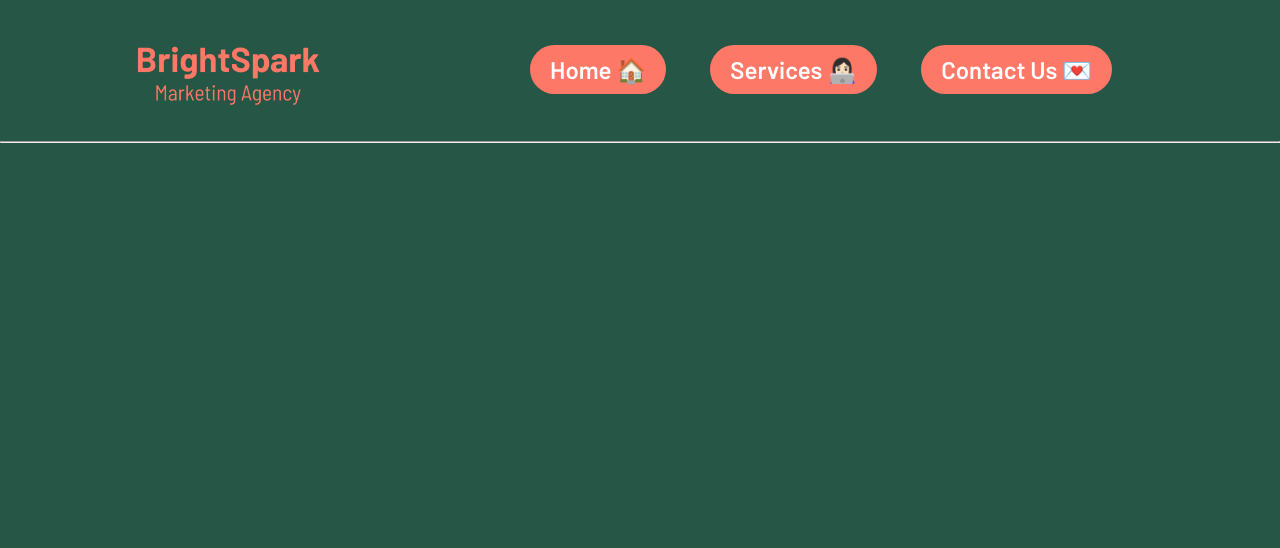
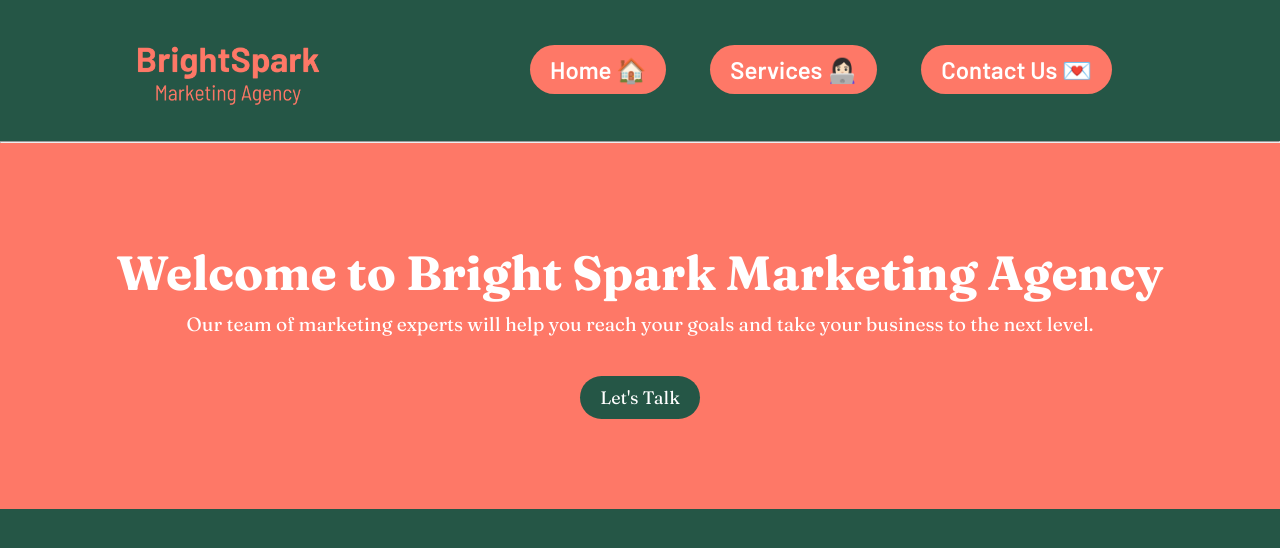
Before and after one commit to KunnikarB/brightSpark-agency, a plain HTML site: page index.html in a window 1280 px wide. Drawn offline with Linux system fonts and the light colour scheme.

Commit message:
Add hero section

```diff
--- a/index.html
+++ b/index.html
@@ -35,8 +35,20 @@
         </nav>
       </div>
     </header>
-    <hr>
-    <!-- Hero Section -->
+    <hr />
+
+    <!-- Hero section with a call-to-action -->
+    <section id="hero">
+      <div class="container">
+        <h2>Welcome to Bright Spark Marketing Agency</h2>
+        <p>
+          Our team of marketing experts will help you reach your goals and take
+          your business to the next level.
+        </p>
+        <a href="#contact" class="cta-button">Let's Talk</a>
+      </div>
+    </section>
+
 
   </body>
 </html>
--- a/styles.css
+++ b/styles.css
@@ -64,3 +64,40 @@ header nav ul li a:last-child {
 header nav ul li a:hover {
   color: var(--hover-color);
 }
+
+#hero {
+    background: var(--primary-color);
+    color: var(--nav-text-color);
+    padding: 100px 0;
+    text-align: center;
+}
+
+#hero h2 {
+    font-size: 3rem;
+    margin-bottom: 10px;
+}
+
+#hero p {
+    font-size: 1.2rem;
+    margin-bottom: 20px;
+    margin-bottom: 50px;
+}
+
+.cta-button {
+    background-color: var(--hover-color);
+    color: var(--nav-text-color);
+    padding: 10px 20px;
+    text-decoration: none;
+    border-radius: 50px;
+
+}
+
+.cta-button:hover {
+    background-color: var(--text-color);
+    color: var(--hover-color);
+}
+
+#services {
+    padding: 50px 0;
+    text-align: center;
+}
```
